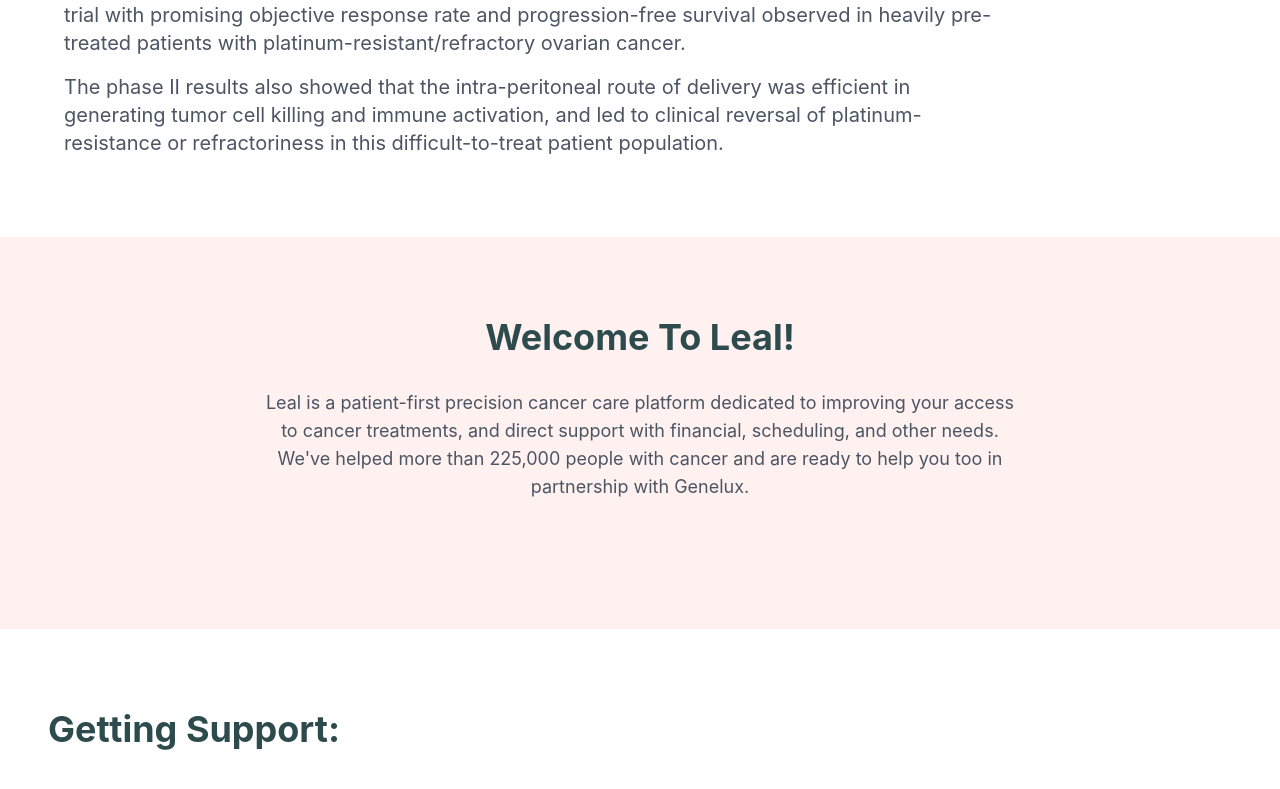
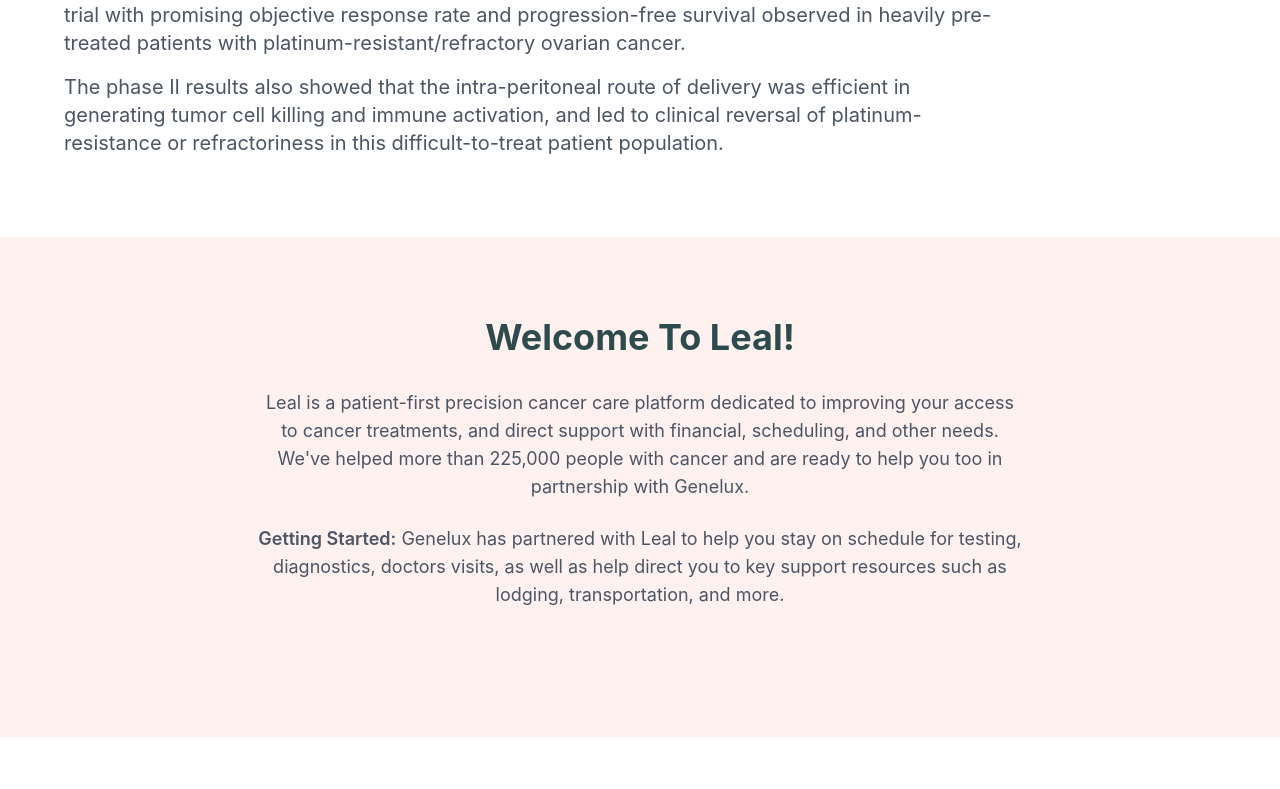
Before and after one commit to noamgeva/genelux, a React (Vite) app: page / in a window 1280 px wide. Shown: the part 455-1244 px from the top of the page. Built offline with nearby package versions, Linux system fonts and the light colour scheme.

Commit message:
Add paragraph to Getting Started section
Included a new paragraph in the Getting Started section of the Index page to highlight the partnership between Genelux and Leal, emphasizing support for scheduling and access to key resources.
[skip gpt_engineer]

```diff
--- a/src/pages/Index.tsx
+++ b/src/pages/Index.tsx
@@ -24,7 +24,6 @@ const Index = () => {
 
   return (
     <div className="min-h-screen">
-      {/* Navigation */}
       <nav className="fixed top-0 w-full z-50 bg-white/80 backdrop-blur-sm border-b border-gray-200">
         <div className="container mx-auto px-4 py-4 flex justify-between items-center">
           <div className="flex items-center space-x-2">
@@ -76,8 +75,11 @@ const Index = () => {
             <h2 className="text-3xl md:text-4xl font-bold text-forest-500 mb-8 text-center">
               Welcome To Leal!
             </h2>
+            <p className="text-lg text-gray-600 max-w-3xl mx-auto text-center mb-6">
+              Leal is a patient-first precision cancer care platform dedicated to improving your access to cancer treatments, and direct support with financial, scheduling, and other needs. We've helped more than 225,000 people with cancer and are ready to help you too in partnership with Genelux.
+            </p>
             <p className="text-lg text-gray-600 max-w-3xl mx-auto text-center mb-12">
-              Leal is a patient-first precision cancer care platform dedicated to improving your access to cancer treatments, and direct support with financial, scheduling, and other needs. We've helped more than 225,000 people with cancer and are ready to help you too in partnership with Genelux.
+              <span className="font-semibold">Getting Started:</span> Genelux has partnered with Leal to help you stay on schedule for testing, diagnostics, doctors visits, as well as help direct you to key support resources such as lodging, transportation, and more.
             </p>
           </div>
         </div>
```
